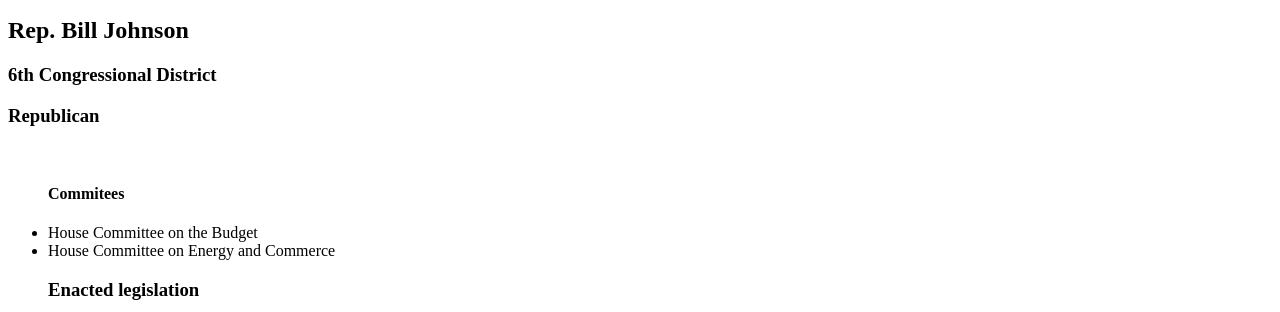
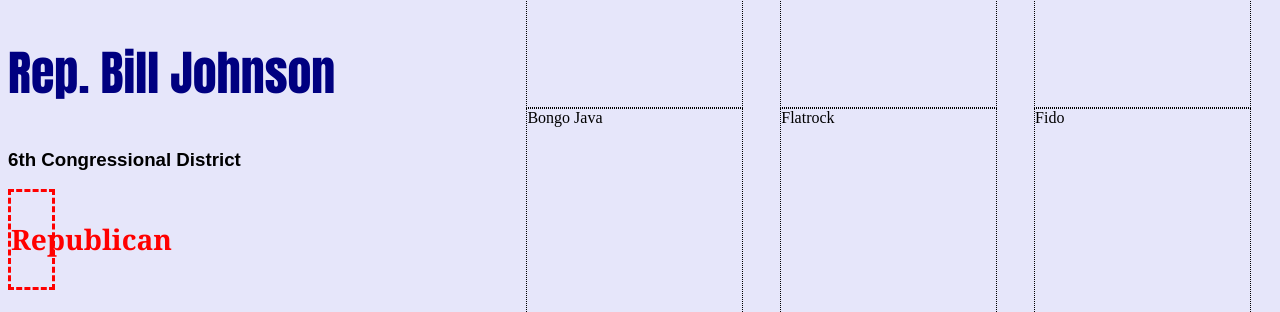
Before and after one commit to sarahebrooks12/css-exercises, a plain HTML site: page index.html in a window 1280 px wide. Shown: the part 315-627 px from the top of the page. Drawn offline with Linux system fonts and the light colour scheme.

Commit message:
change name

```diff
--- a/index.html
+++ b/index.html
@@ -19,7 +19,7 @@
         <div class="district-info">
             <h1>6th Congressional District</h1>
         </div>
-        <div class="political affiliation">
+        <div class="political-affiliation">
             <h1>Republican</h1>
         </div>
     </section>
--- a/style.css
+++ b/style.css
@@ -1,3 +1,30 @@
+body {
+    background-color: lavender;
+    display: flex;
+    justify-content: auto;
+}
+
+.name {
+    font-weight: bold;
+    font-size: 2em;
+    color: navy;
+    font-family: Impact, Haettenschweiler, 'Arial Narrow Bold', sans-serif;
+}
+
+.district-info {
+    font-family: Arial, Helvetica, sans-serif;
+}
+
+.political-affiliation {
+    font-family: Cambria, Cochin, Georgia, Times, 'Times New Roman', serif;
+    font-size: 1.5em;
+    color: red;
+    border: 3px dashed red;
+    display: flex;
+    justify-content: space-evenly;
+    width: 10%;
+}
+
 .pageHeader {
     text-align: center;
 }
```
